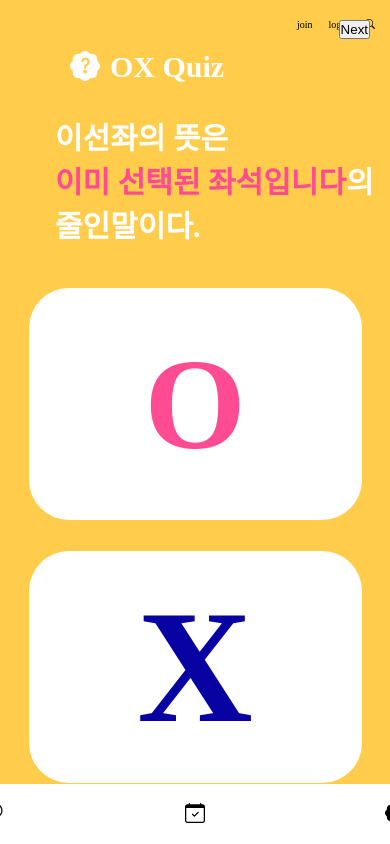
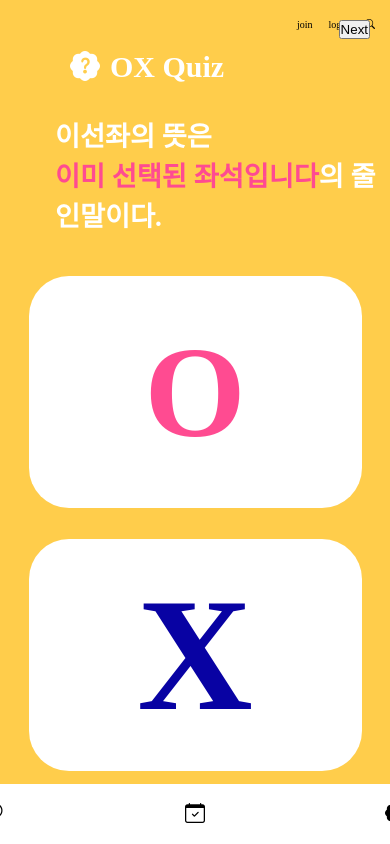
Before and after one commit to sueyon032/ppojjak, a plain HTML site: page quiz.html in a window 390 px wide. Shown: the top 844 px of the page. Drawn offline with nearby package versions, Linux system fonts and the light colour scheme; a web font is replaced by a local one.

Commit message:
OX 퀴즈 데이터 수정 및 데스크탑, 태블릿, 모바일 퀴즈 텍스트 사이즈 변경. 추가로 마지막 문제에서 다시 시작할 떄 버튼 클릭 안되는 문제 해결

```diff
--- a/css/quiz.css
+++ b/css/quiz.css
@@ -24,7 +24,7 @@ body{
     margin-left: 164px;
 }
 .quiz-text-question{
-    font-size: 5.7rem;
+    font-size: 4rem;
 }
 .quiz-highlight{
     color: #FF4B91;
@@ -81,7 +81,7 @@ p {
         margin-left: 50px;
     }
     .quiz-text-question{
-        font-size: 45px;
+        font-size: 2rem;
     }
     .answer {
         flex-direction: column;
@@ -122,7 +122,7 @@ p {
         margin-left: 55px;
     }
     .quiz-text-question{
-        font-size: 30px;
+        font-size: 1.7rem;
     }
     .answer {
         gap: 31px;
--- a/js/quiz.js
+++ b/js/quiz.js
@@ -89,6 +89,8 @@ document.addEventListener('DOMContentLoaded', function () {
             currentIndex = 0;
             nextButton.textContent = 'Next'; // Change the text of the "다시하기" button back to "Next" when clicked
             displayQuiz(currentIndex);
+            resetAnswerDivs();
+            enableAnswerDivs();
         }
     });
 
--- a/quiz.html
+++ b/quiz.html
@@ -146,7 +146,7 @@
     {
         "id": 10,
         "quiz_text": "일코란, '일반인 코스프레'라는 뜻이다.",
-        "answer": "X",
+        "answer": "O",
         "Result" : "일코는 일반인 코스프레의 뜻으로 덕질하는 중에 일반인 처럼 사실을 숨기는 것을 의미한다.",
     },
 ]
```
